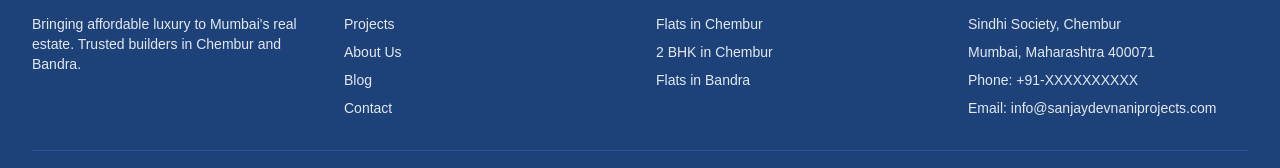
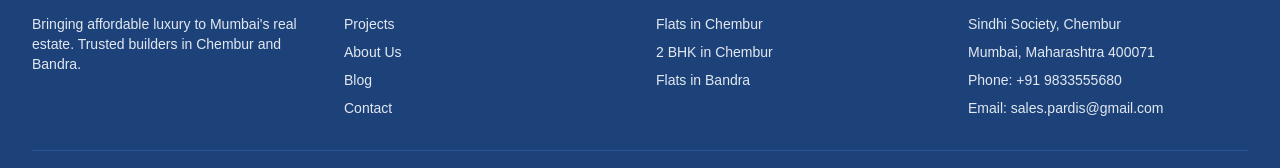
Before and after one commit to arzish69/sanjaydevnaniprojects, a Next.js app: page / in a window 1280 px wide. Shown: the part 2468-2636 px from the top of the page. Built offline with nearby package versions, Linux system fonts and the light colour scheme.

Commit message:
footer update

```diff
--- a/app/about/page.tsx
+++ b/app/about/page.tsx
@@ -593,9 +593,6 @@ export default function AboutPage() {
                   <div className="absolute inset-0 bg-gradient-to-t from-[#1D427A] via-transparent to-transparent opacity-80"></div>
 
                   <div className="text-center relative z-10">
-                    <div className="w-24 h-24 bg-white/20 backdrop-blur-sm rounded-full flex items-center justify-center mx-auto mb-4 border border-white/30">
-                      <span className="text-4xl text-white font-bold">SD</span>
-                    </div>
                     <h3 className="text-2xl font-bold text-white">
                       Sanjay Devnani
                     </h3>
--- a/components/Footer.tsx
+++ b/components/Footer.tsx
@@ -98,8 +98,8 @@ export default function Footer() {
             <ul className="space-y-2 text-sm text-slate-200">
               <li>Sindhi Society, Chembur</li>
               <li>Mumbai, Maharashtra 400071</li>
-              <li>Phone: +91-XXXXXXXXXX</li>
-              <li>Email: info@sanjaydevnaniprojects.com</li>
+              <li>Phone: +91 9833555680</li>
+              <li>Email: sales.pardis@gmail.com</li>
             </ul>
           </div>
         </div>
```
